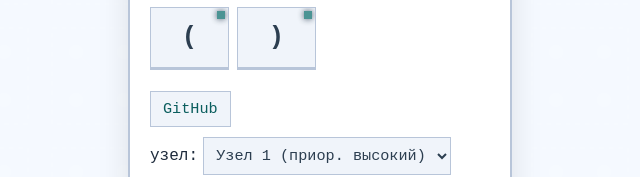
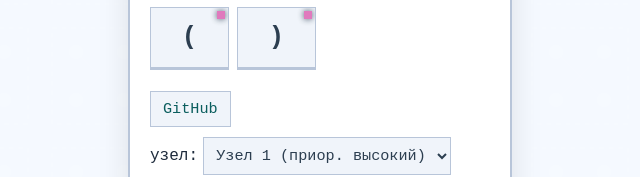
Before and after one commit to spiraljp/Kostylev_4SEM, a plain HTML site: page LAB_2/calculator+.html in a window 1280 px wide. Both pictures are taken after a click on the button "🌙 Тёмная". Shown: the part 584-761 px from the top of the page, 320-960 px from the left. Drawn offline with Linux system fonts and the light colour scheme.

Commit message:
fixed calculator

```diff
--- a/LAB_2/style.css
+++ b/LAB_2/style.css
@@ -144,6 +144,7 @@ button::after {
 .button-row:nth-child(4) button::after { background-color: #c7b9ff; }
 .button-row:nth-child(5) button::after { background-color: #f8c7a2; }
 .button-row:nth-child(6) button::after { background-color: #a2d6f8; }
+.button-row:nth-child(7) button::after { background-color: #fa00d0; }
 
 
 .light-theme .button-row:nth-child(1) button::after { background-color: #f28b82; }
@@ -152,6 +153,8 @@ button::after {
 .light-theme .button-row:nth-child(4) button::after { background-color: #d7aefb; }
 .light-theme .button-row:nth-child(5) button::after { background-color: #f9cb8b; }
 .light-theme .button-row:nth-child(6) button::after { background-color: #aecbfa; }
+.light-theme .button-row:nth-child(7) button::after { background-color: #df6db7; }
+
 
 button:hover {
     background-color: var(--btn-hover);
```
